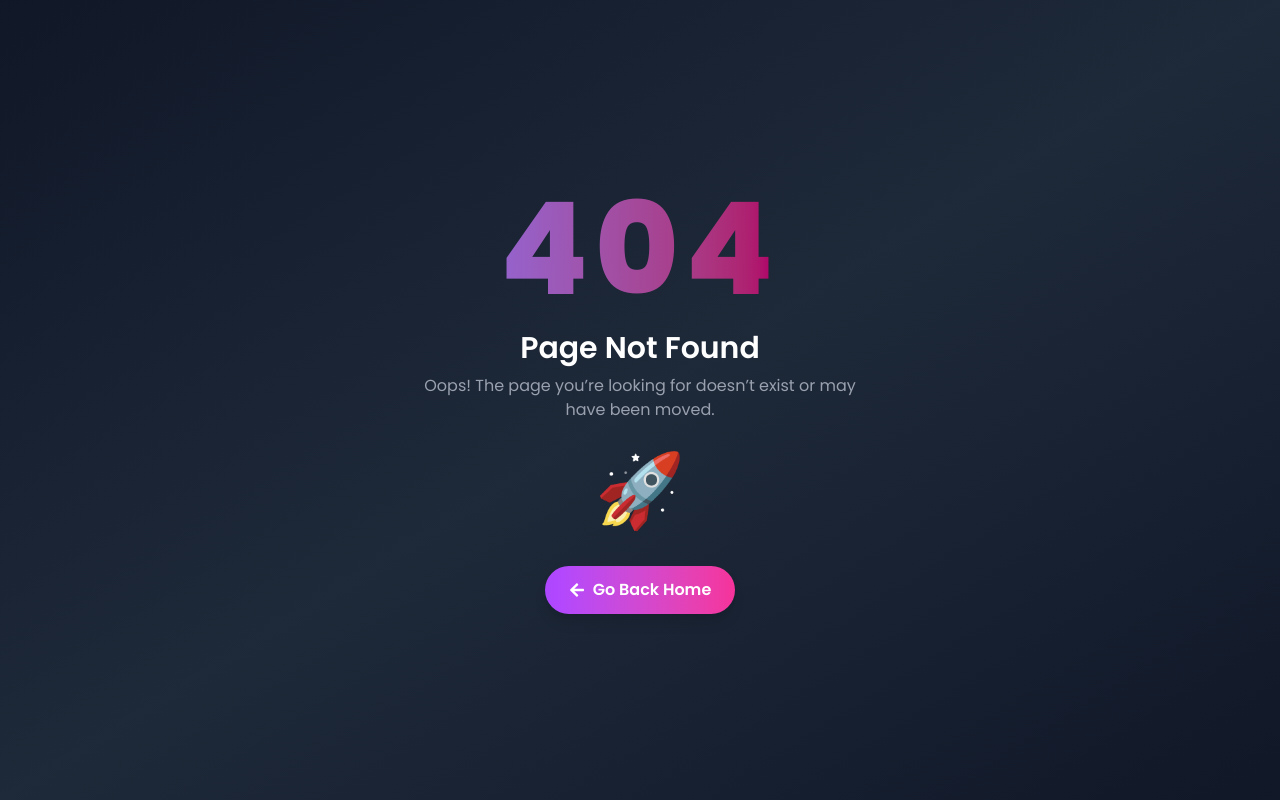
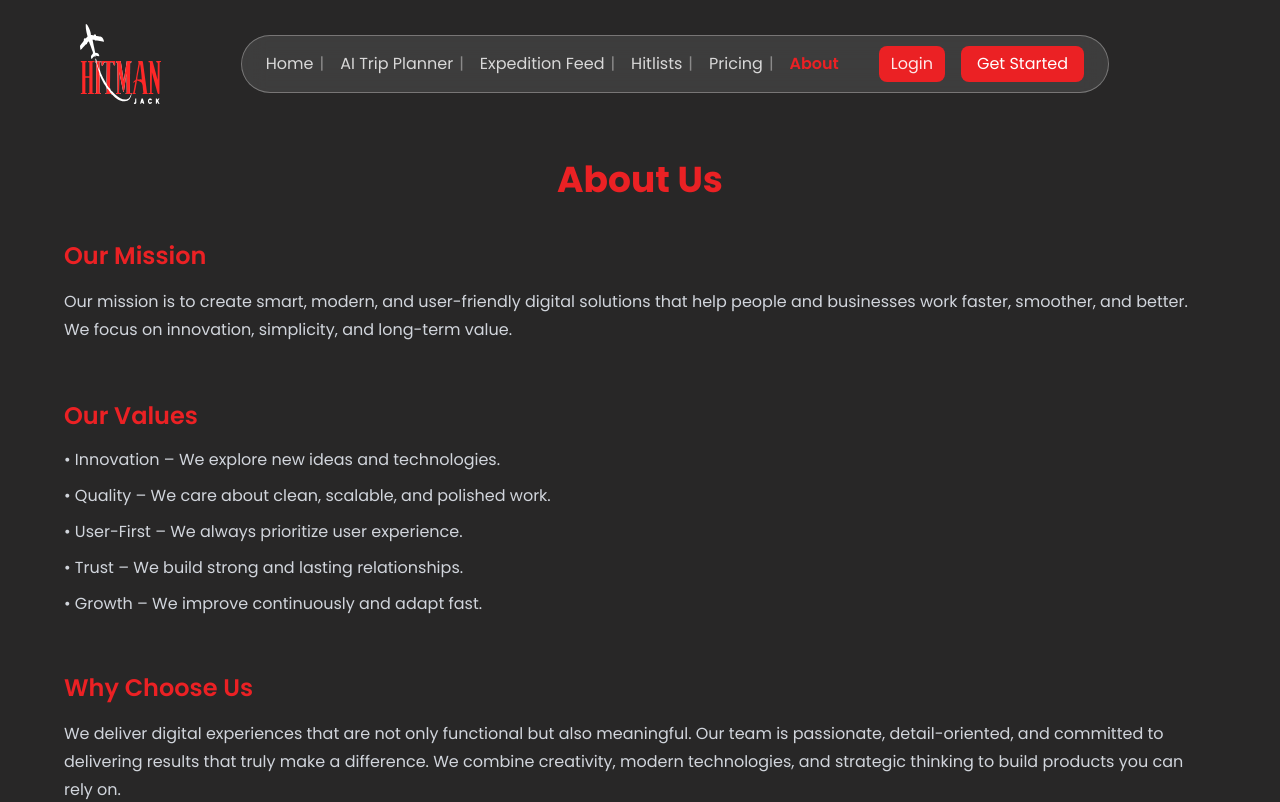
Before and after one commit to shariful962/Hitman, a React (Vite) app: page /about in a window 1280 px wide. Before the commit this address had no page. Shown: the top 802 px of the page. Built offline with nearby package versions, Linux system fonts and the light colour scheme.

Commit message:
about us done

```diff
--- a/src/components/Header.jsx
+++ b/src/components/Header.jsx
@@ -31,7 +31,7 @@ export default function Header() {
       <div className="max-w-7xl mx-auto px-4 py-4 flex items-center gap-x-4">
 
         {/* Logo */}
-        <div className="md:ml-16 mr-16">
+        <div className="md:ml-16 mr-16 cursor-pointer" onClick={()=>navigate('/')} >
           <img src={Icons.navLogo} alt="logo" className="h-[80px]" />
         </div>
 
--- /dev/null
+++ b/src/pages/about/AboutUs.jsx
@@ -0,0 +1,48 @@
+import React from "react";
+
+export default function AboutUs() {
+  return (
+    <div className="containerBox">
+    <div className="max-w-6xl mx-auto   py-16 text-white ">
+      {/* Header */}
+      <h1 className="text-3xl md:text-4xl font-bold text-center text-Primary mb-10 pt-24">
+        About Us
+      </h1>
+
+      {/* Our Mission */}
+      <section className="mb-14">
+        <h2 className="text-2xl font-semibold mb-4 text-Primary">Our Mission</h2>
+        <p className="text-gray-300 leading-7">
+          Our mission is to create smart, modern, and user-friendly digital
+          solutions that help people and businesses work faster, smoother, and
+          better. We focus on innovation, simplicity, and long-term value.
+        </p>
+      </section>
+
+      {/* Our Values */}
+      <section className="mb-14">
+        <h2 className="text-2xl font-semibold mb-4 text-Primary">Our Values</h2>
+        <ul className="space-y-3 text-gray-300">
+          <li>• Innovation – We explore new ideas and technologies.</li>
+          <li>• Quality – We care about clean, scalable, and polished work.</li>
+          <li>• User-First – We always prioritize user experience.</li>
+          <li>• Trust – We build strong and lasting relationships.</li>
+          <li>• Growth – We improve continuously and adapt fast.</li>
+        </ul>
+      </section>
+
+      {/* Why Choose Us */}
+      <section>
+        <h2 className="text-2xl font-semibold mb-4 text-Primary">Why Choose Us</h2>
+        <p className="text-gray-300 leading-7">
+          We deliver digital experiences that are not only functional but also
+          meaningful. Our team is passionate, detail-oriented, and committed to
+          delivering results that truly make a difference. We combine creativity,
+          modern technologies, and strategic thinking to build products you can
+          rely on.
+        </p>
+      </section>
+    </div>
+    </div>
+  );
+}
--- a/src/routes/Routes.jsx
+++ b/src/routes/Routes.jsx
@@ -92,6 +92,7 @@ import TermsCondition from "../pages/profile/TermsCondition";
 import HelpSupport from "../pages/profile/HelpSupport";
 import FAQ from "../pages/profile/FAQ";
 import TripDetails from "../pages/hitlists/TripDetails";
+import AboutUs from "../pages/about/AboutUs";
 
 export const router = createBrowserRouter([
   {
@@ -122,6 +123,7 @@ export const router = createBrowserRouter([
       { path: "profile/privacy-policy", element: <PrivacyPolicy /> },
       { path: "profile/terms-condition", element: <TermsCondition /> },
       { path: "profile/help-support", element: <HelpSupport /> },
+      { path: "about", element: <AboutUs /> },
     ],
   },
 
```
